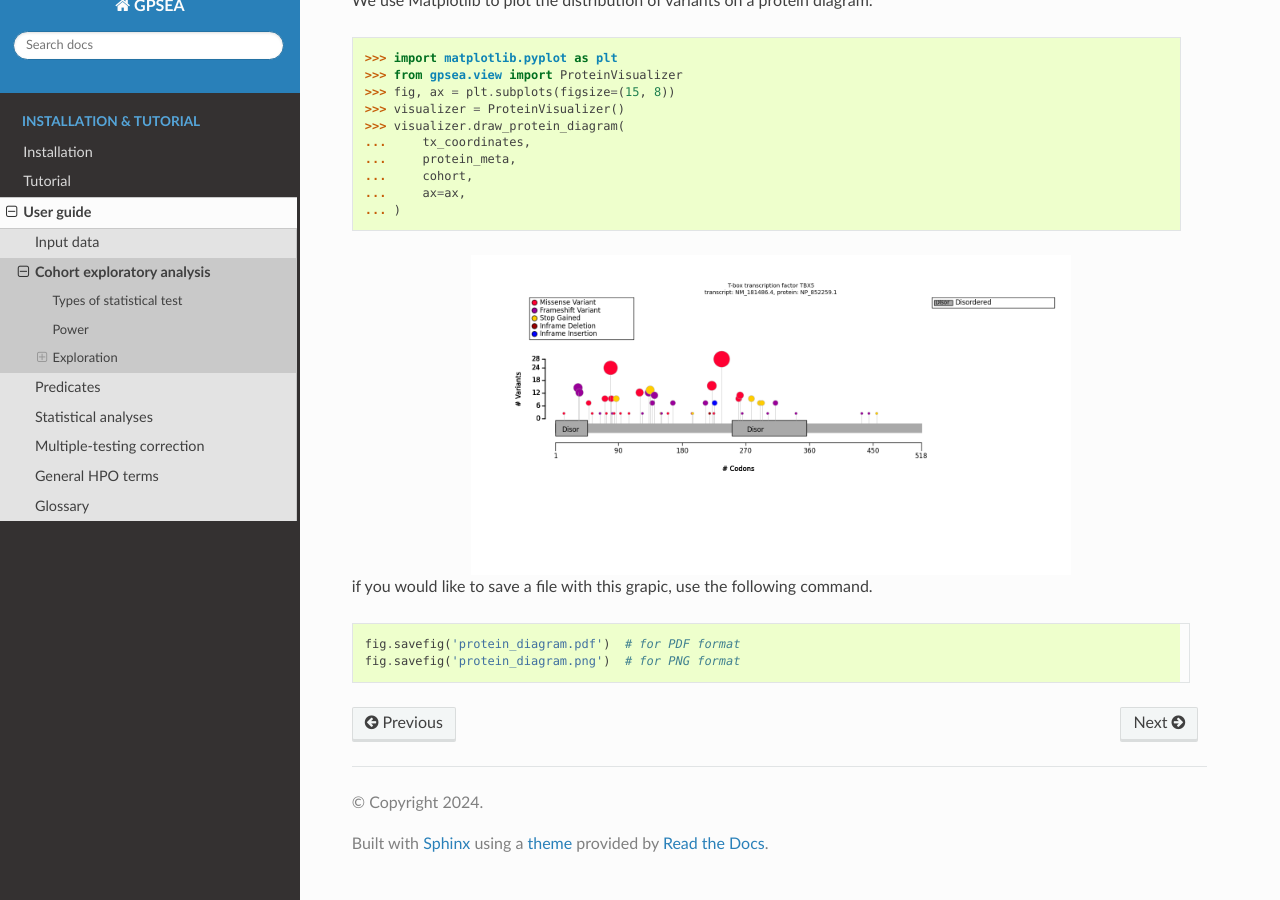
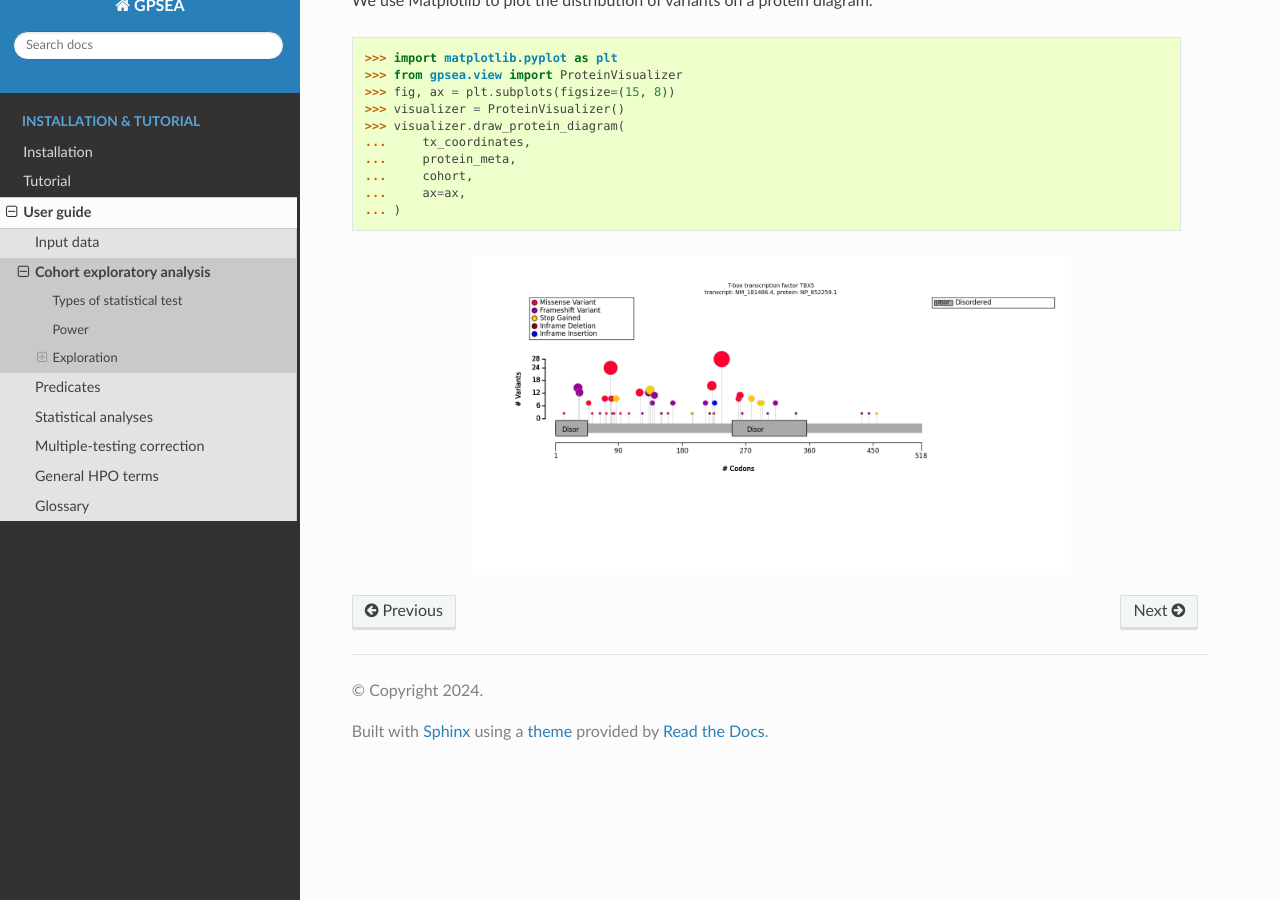
Before and after one commit to monarch-initiative/gpsea, a Sphinx documentation site: the page built from docs/user-guide/exploratory.rst, in a window 1280 px wide and 900 px high, scrolled down 4516 px. Built offline with Sphinx 7.4.7 and the Read the Docs theme 3.1.0, drawn with Linux system fonts in a browser that asks for light colours; pages that are not in the unit, such as notebooks, are missing from menus.

Commit message:
Do not verbalize on using Matplotlib.

```diff
--- a/docs/user-guide/exploratory.rst
+++ b/docs/user-guide/exploratory.rst
@@ -178,9 +178,3 @@ We use Matplotlib to plot the distribution of variants on a protein diagram:
 
     >>> fig.tight_layout()
     >>> fig.savefig('docs/user-guide/img/TBX5_protein_diagram.png')  # doctest: +SKIP
-
-
-if you would like to save a file with this grapic, use the following command. ::
-
-    fig.savefig('protein_diagram.pdf')  # for PDF format
-    fig.savefig('protein_diagram.png')  # for PNG format
```
